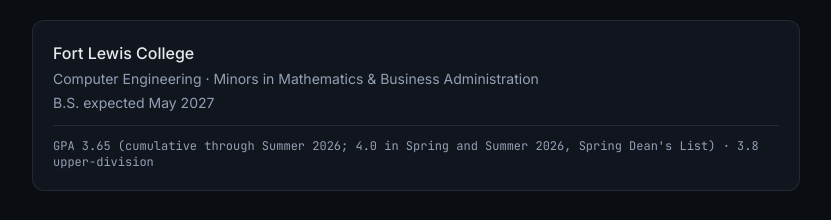
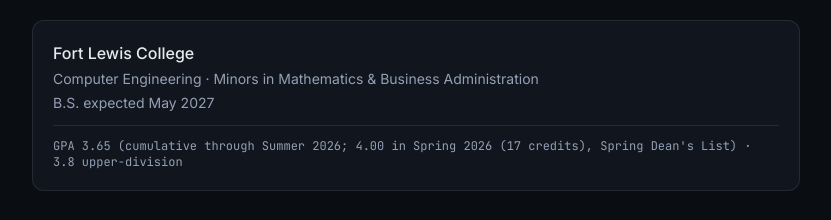
Before and after one commit to Janga786/Janga786.github.io, a Next.js app: page /about in a window 1280 px wide. Shown: the part 2067-2287 px from the top of the page, without its empty margins (224-1055 px from the left). Built offline with nearby package versions, Linux system fonts and the light colour scheme.

Commit message:
GPA note: 4.00 in Spring 2026 (17 credits)

```diff
--- a/content/profile.ts
+++ b/content/profile.ts
@@ -31,7 +31,7 @@ export const profile: Profile = {
   gpa: "3.65",
   upperDivisionGpa: "3.8",
   gpaNote:
-    "cumulative through Summer 2026; 4.0 in Spring and Summer 2026, Spring Dean's List",
+    "cumulative through Summer 2026; 4.00 in Spring 2026 (17 credits), Spring Dean's List",
 
   interests: [
     "Robot learning",
```
